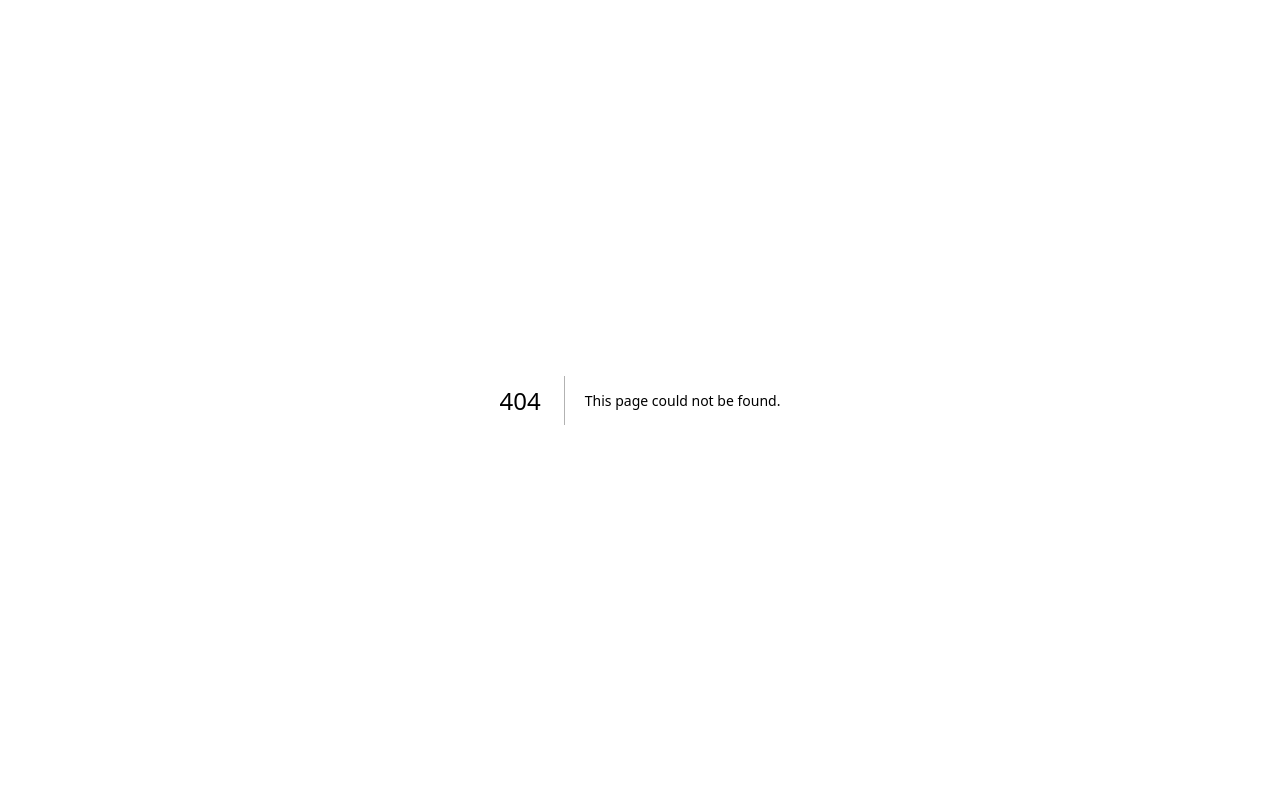
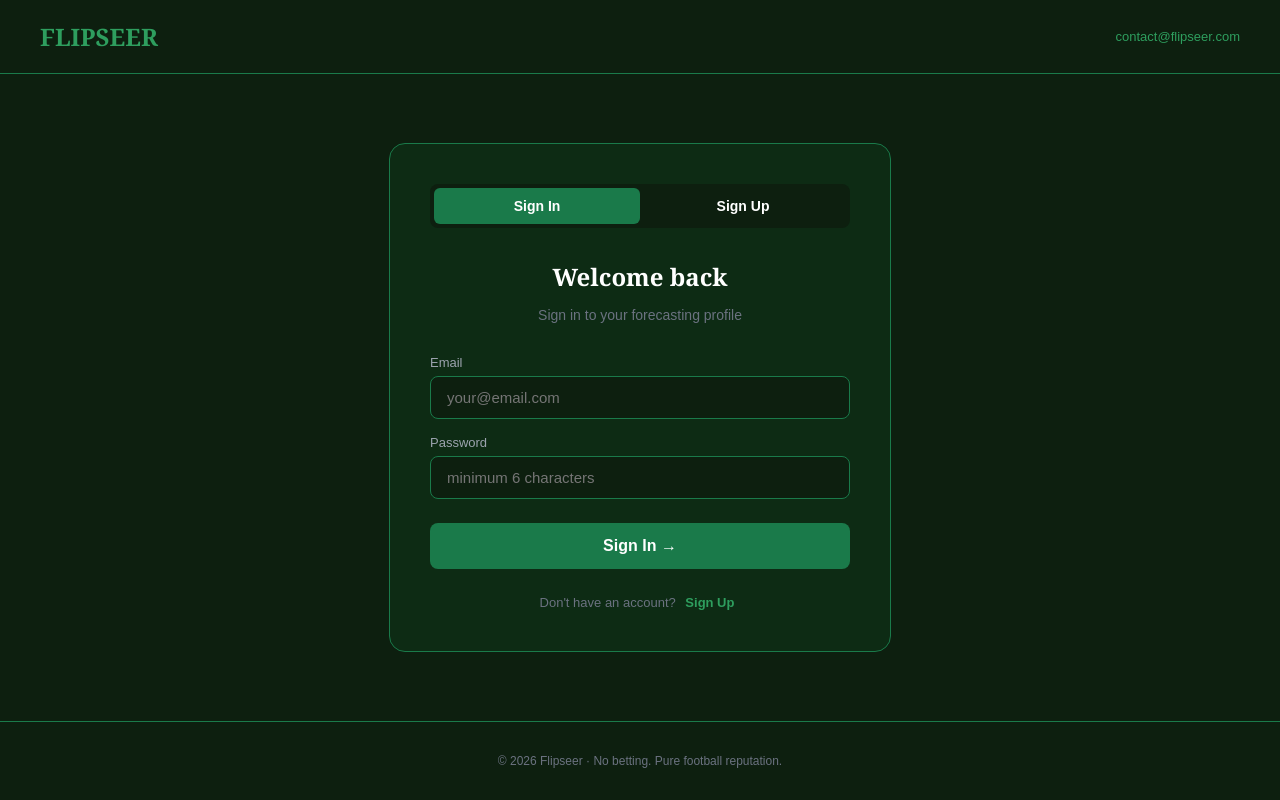
Before and after one commit to flipseer/flipseer, a Next.js app: page /auth in a window 1280 px wide. Before the commit this address had no page. Built offline with nearby package versions, Linux system fonts and the light colour scheme; no server answers.

Commit message:
Create page.tsx

```diff
--- /dev/null
+++ b/app/auth/page.tsx
@@ -0,0 +1,155 @@
+'use client';
+import { useState } from 'react';
+import { createClient } from '@supabase/supabase-js';
+
+const supabase = createClient(
+  process.env.NEXT_PUBLIC_SUPABASE_URL!,
+  process.env.NEXT_PUBLIC_SUPABASE_ANON_KEY!
+);
+
+export default function Auth() {
+  const [email, setEmail] = useState('');
+  const [password, setPassword] = useState('');
+  const [username, setUsername] = useState('');
+  const [isLogin, setIsLogin] = useState(true);
+  const [loading, setLoading] = useState(false);
+  const [message, setMessage] = useState('');
+
+  const handleAuth = async () => {
+    if (!email || !password) return;
+    setLoading(true);
+    setMessage('');
+
+    if (isLogin) {
+      const { error } = await supabase.auth.signInWithPassword({ email, password });
+      if (error) {
+        setMessage(error.message);
+      } else {
+        window.location.href = '/profile';
+      }
+    } else {
+      if (!username) { setMessage('Username is required'); setLoading(false); return; }
+      const { data, error } = await supabase.auth.signUp({ email, password });
+      if (error) {
+        setMessage(error.message);
+      } else if (data.user) {
+        await supabase.from('profiles').insert([{
+          id: data.user.id,
+          username,
+          reputation: 0
+        }]);
+        setMessage('✅ Account created! Check your email to confirm.');
+      }
+    }
+    setLoading(false);
+  };
+
+  return (
+    <main style={{ backgroundColor: '#0D1F0F', minHeight: '100vh', fontFamily: 'Arial, sans-serif', color: 'white', display: 'flex', flexDirection: 'column' }}>
+
+      {/* NAV */}
+      <nav style={{ padding: '20px 40px', display: 'flex', justifyContent: 'space-between', alignItems: 'center', borderBottom: '1px solid #1A7A4A' }}>
+        <a href="/" style={{ fontSize: '24px', fontWeight: 'bold', color: '#2E9E5E', fontFamily: 'Georgia, serif', textDecoration: 'none' }}>FLIPSEER</a>
+        <a href="mailto:contact@flipseer.com" style={{ fontSize: '13px', color: '#2E9E5E', textDecoration: 'none' }}>contact@flipseer.com</a>
+      </nav>
+
+      {/* AUTH FORM */}
+      <div style={{ flex: 1, display: 'flex', alignItems: 'center', justifyContent: 'center', padding: '40px 20px' }}>
+        <div style={{ backgroundColor: '#0D2B14', border: '1px solid #1A7A4A', borderRadius: '16px', padding: '40px', width: '100%', maxWidth: '420px' }}>
+
+          {/* TOGGLE */}
+          <div style={{ display: 'flex', marginBottom: '32px', backgroundColor: '#0D1F0F', borderRadius: '8px', padding: '4px' }}>
+            <button
+              onClick={() => setIsLogin(true)}
+              style={{ flex: 1, padding: '10px', borderRadius: '6px', border: 'none', backgroundColor: isLogin ? '#1A7A4A' : 'transparent', color: 'white', fontWeight: 'bold', cursor: 'pointer', fontSize: '14px' }}>
+              Sign In
+            </button>
+            <button
+              onClick={() => setIsLogin(false)}
+              style={{ flex: 1, padding: '10px', borderRadius: '6px', border: 'none', backgroundColor: !isLogin ? '#1A7A4A' : 'transparent', color: 'white', fontWeight: 'bold', cursor: 'pointer', fontSize: '14px' }}>
+              Sign Up
+            </button>
+          </div>
+
+          <h1 style={{ fontFamily: 'Georgia, serif', fontSize: '24px', marginBottom: '8px', textAlign: 'center' }}>
+            {isLogin ? 'Welcome back' : 'Build your reputation'}
+          </h1>
+          <p style={{ color: '#6B7280', fontSize: '14px', textAlign: 'center', marginBottom: '32px' }}>
+            {isLogin ? 'Sign in to your forecasting profile' : 'Join the football forecasting network'}
+          </p>
+
+          {/* USERNAME (signup only) */}
+          {!isLogin && (
+            <div style={{ marginBottom: '16px' }}>
+              <label style={{ fontSize: '13px', color: '#9CA3AF', display: 'block', marginBottom: '6px' }}>Username</label>
+              <input
+                type="text"
+                placeholder="e.g. football_oracle"
+                value={username}
+                onChange={(e) => setUsername(e.target.value.toLowerCase().replace(/\s/g, '_'))}
+                style={{ width: '100%', padding: '12px 16px', borderRadius: '8px', border: '1px solid #1A7A4A', backgroundColor: '#0D1F0F', color: 'white', fontSize: '15px', outline: 'none', boxSizing: 'border-box' }}
+              />
+            </div>
+          )}
+
+          {/* EMAIL */}
+          <div style={{ marginBottom: '16px' }}>
+            <label style={{ fontSize: '13px', color: '#9CA3AF', display: 'block', marginBottom: '6px' }}>Email</label>
+            <input
+              type="email"
+              placeholder="your@email.com"
+              value={email}
+              onChange={(e) => setEmail(e.target.value)}
+              style={{ width: '100%', padding: '12px 16px', borderRadius: '8px', border: '1px solid #1A7A4A', backgroundColor: '#0D1F0F', color: 'white', fontSize: '15px', outline: 'none', boxSizing: 'border-box' }}
+            />
+          </div>
+
+          {/* PASSWORD */}
+          <div style={{ marginBottom: '24px' }}>
+            <label style={{ fontSize: '13px', color: '#9CA3AF', display: 'block', marginBottom: '6px' }}>Password</label>
+            <input
+              type="password"
+              placeholder="minimum 6 characters"
+              value={password}
+              onChange={(e) => setPassword(e.target.value)}
+              style={{ width: '100%', padding: '12px 16px', borderRadius: '8px', border: '1px solid #1A7A4A', backgroundColor: '#0D1F0F', color: 'white', fontSize: '15px', outline: 'none', boxSizing: 'border-box' }}
+            />
+          </div>
+
+          {/* MESSAGE */}
+          {message && (
+            <div style={{ backgroundColor: message.startsWith('✅') ? '#1A7A4A' : '#7F1D1D', padding: '12px 16px', borderRadius: '8px', marginBottom: '16px', fontSize: '14px' }}>
+              {message}
+            </div>
+          )}
+
+          {/* BUTTON */}
+          <button
+            onClick={handleAuth}
+            disabled={loading}
+            style={{ width: '100%', padding: '14px', backgroundColor: '#1A7A4A', color: 'white', border: 'none', borderRadius: '8px', fontSize: '16px', fontWeight: 'bold', cursor: 'pointer' }}>
+            {loading ? 'Please wait...' : isLogin ? 'Sign In →' : 'Create Account →'}
+          </button>
+
+          {/* DIVIDER */}
+          <div style={{ textAlign: 'center', marginTop: '24px' }}>
+            <span style={{ color: '#6B7280', fontSize: '13px' }}>
+              {isLogin ? "Don't have an account? " : 'Already have an account? '}
+              <button
+                onClick={() => setIsLogin(!isLogin)}
+                style={{ background: 'none', border: 'none', color: '#2E9E5E', cursor: 'pointer', fontSize: '13px', fontWeight: 'bold' }}>
+                {isLogin ? 'Sign Up' : 'Sign In'}
+              </button>
+            </span>
+          </div>
+        </div>
+      </div>
+
+      {/* FOOTER */}
+      <footer style={{ padding: '20px', textAlign: 'center', borderTop: '1px solid #1A7A4A' }}>
+        <p style={{ color: '#6B7280', fontSize: '12px' }}>© 2026 Flipseer · No betting. Pure football reputation.</p>
+      </footer>
+
+    </main>
+  );
+}
```
